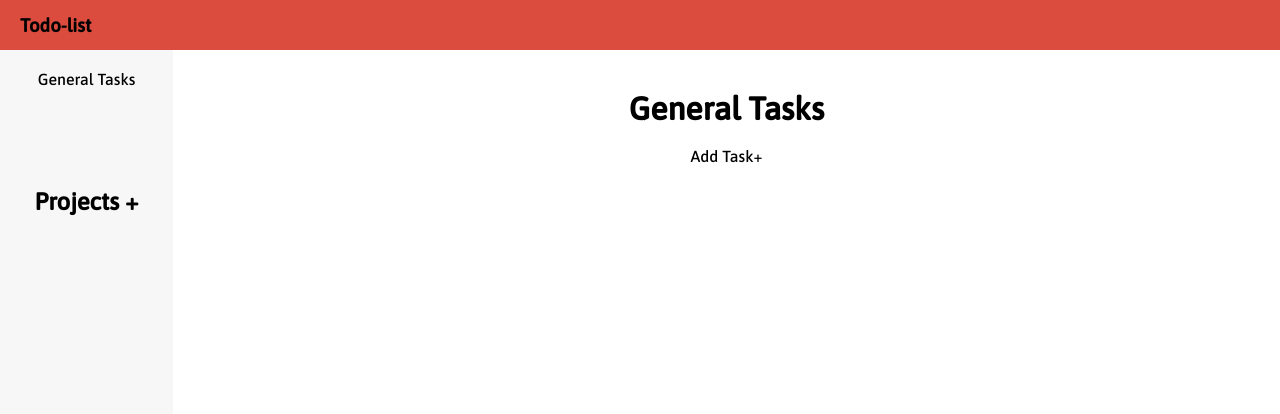
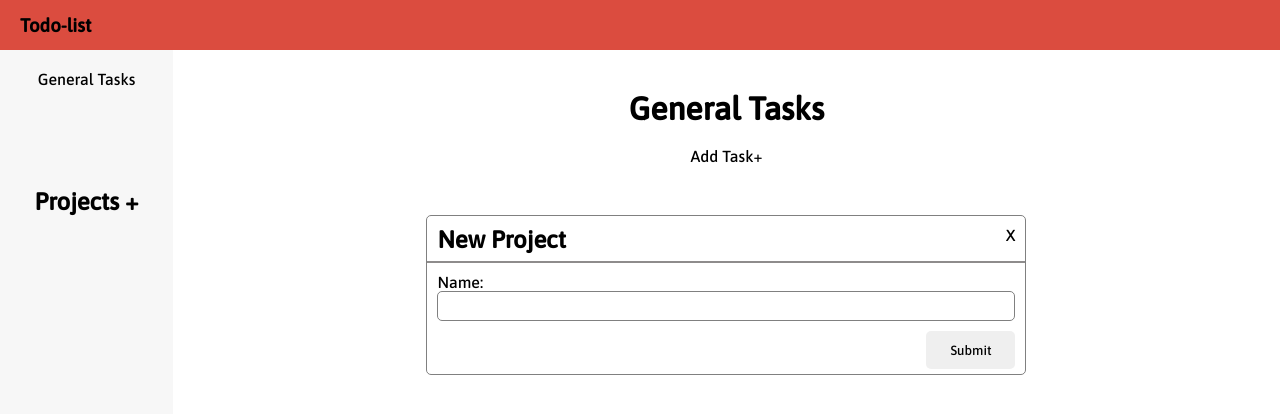
Before and after one commit to HBishop123/Todo-List, a website built with webpack: page dist/index.html in a window 1280 px wide. Built offline with nearby package versions, Linux system fonts and the light colour scheme.

Commit message:
created second form for adding a project

```diff
--- a/dist/index.html
+++ b/dist/index.html
@@ -24,9 +24,6 @@
         <div class="sidebar-bottom">
           <h2 id="projects">Projects +</h2>
         </div>
-        <form>
-          <input type="text" id="project-name" placeholder="hi" required />
-        </form>
       </div>
       <div class="main-area">
         <h1>General Tasks</h1>
@@ -39,12 +36,7 @@
           <div class="second-layer">
             <div class="second-layer-left">
               <p>Title:</p>
-              <input
-                type="text"
-                id="form-text"
-                placeholder="Enter Title"
-                required
-              />
+              <input type="text" id="form-text" required />
               <p id="note-text">Notes:</p>
               <textarea name="notes" id="notes"></textarea>
             </div>
@@ -64,6 +56,20 @@
             <button id="cancel" type="reset">Close</button>
           </div>
         </form>
+
+        <form id="add-project">
+          <div class="top-layer">
+            <h2>New Project</h2>
+            <p id="delete-button-task">X</p>
+          </div>
+          <div class="second-layer-project">
+            <p>Name:</p>
+            <input type="text" required />
+          </div>
+          <div class="third-layer">
+            <button id="submit-lower" type="submit">Submit</button>
+          </div>
+        </form>
       </div>
     </main>
   </body>
--- a/dist/styles.css
+++ b/dist/styles.css
@@ -45,6 +45,7 @@ h3 {
   flex-direction: column;
   gap: 15px;
 }
+
 /* sidebar styling end */
 
 /* main area styling start */
@@ -79,7 +80,7 @@ h1 {
 
 /* form styling start */
 
-form {
+#addTaskForm {
   height: 400px;
   width: 800px;
   background-color: rgb(255, 255, 255);
@@ -227,9 +228,46 @@ form {
   scale: 1.2;
 }
 
-#new-project {
-  position: absolute;
-  background-color: blue;
-  width: 100px;
-  height: 100px;
+/* second form for adding a project */
+
+#add-project {
+  height: 160px;
+  width: 600px;
+  background-color: rgb(255, 255, 255);
+  display: flex;
+  flex-direction: column;
+  font-size: 16px;
+  font-family: "Asap", sans-serif;
+  border-radius: 5px;
+  border: 1px solid grey;
 }
+
+.second-layer-project {
+  display: flex;
+  flex-direction: column;
+  justify-content: center;
+  padding: 10px;
+}
+
+.second-layer-project > input {
+  height: 30px;
+  font-size: 20px;
+  border-radius: 5px;
+  border: 1px solid grey;
+  padding: 3px;
+}
+
+#submit-lower {
+  width: 89.02px;
+  height: 38px;
+  border-radius: 5px;
+  border: none;
+}
+
+#submit-lower:hover {
+  cursor: pointer;
+  box-shadow: -1px 3px 5px 0px rgba(0, 0, 0, 0.75);
+  background-color: rgb(36, 207, 36);
+}
+
+/* end of second form styling */
```
